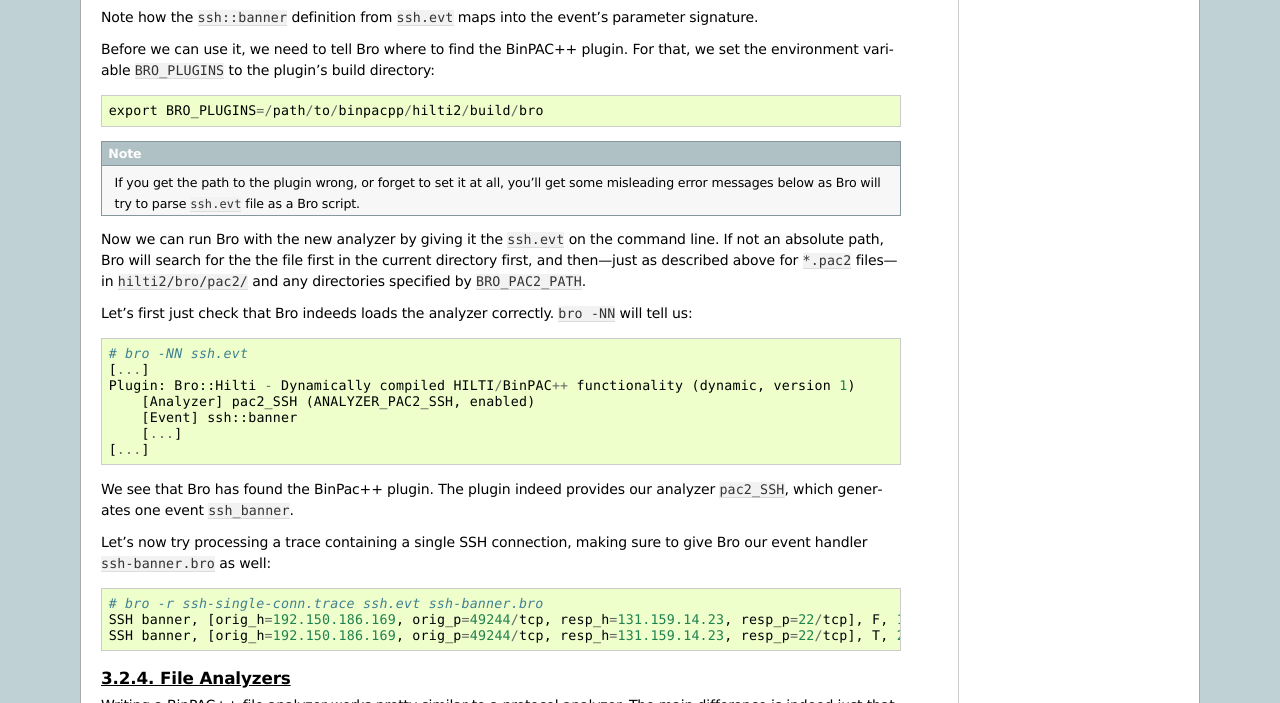
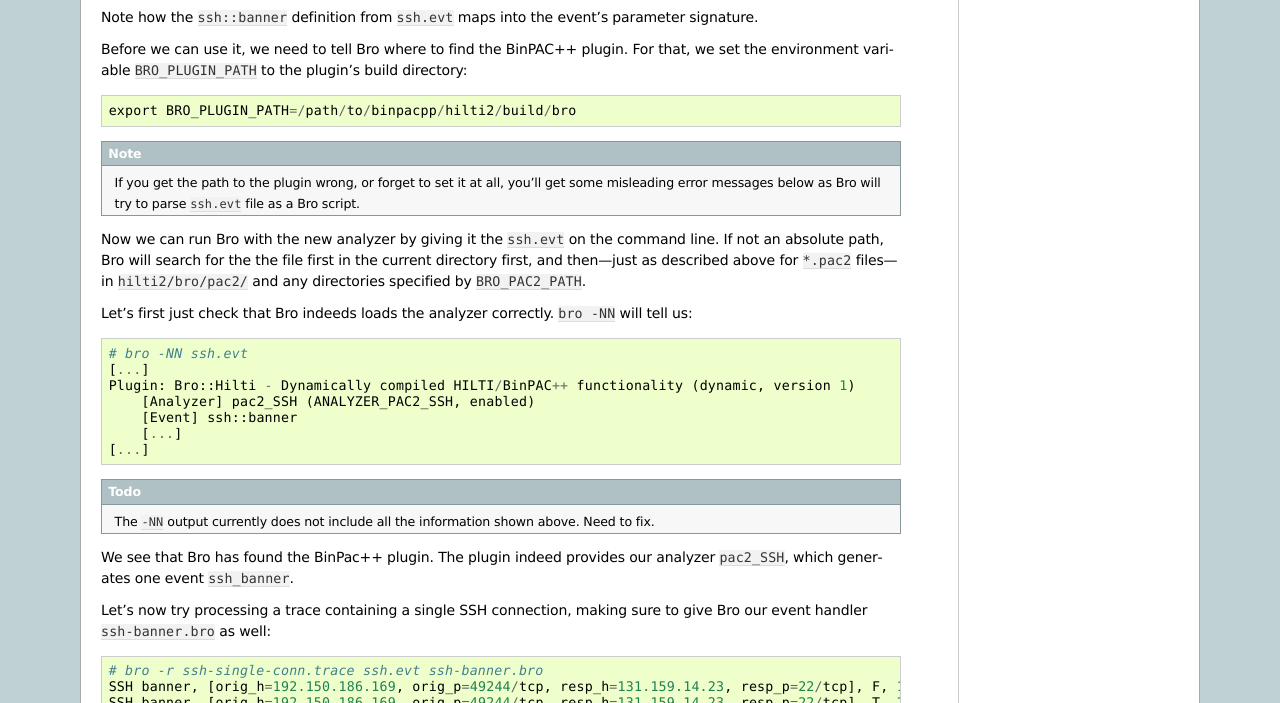
Before and after one commit to rsmmr/hilti, a Sphinx documentation site: the page built from doc/binpac/bro/index.rst, in a window 1280 px wide and 900 px high, scrolled down 2986 px, cut to the strip 197-900 px from the top of the window. Built offline with Sphinx 7.4.7, drawn with Linux system fonts in a browser that asks for light colours.

Commit message:
Checkpointing some not yet commited doc updates.

```diff
--- a/doc/binpac/bro/index.rst
+++ b/doc/binpac/bro/index.rst
@@ -207,10 +207,10 @@ Note how the ``ssh::banner`` definition from ``ssh.evt`` maps into the
 event's parameter signature.
 
 Before we can use it, we need to tell Bro where to find the BinPAC++
-plugin. For that, we set the environment variable ``BRO_PLUGINS`` to
+plugin. For that, we set the environment variable ``BRO_PLUGIN_PATH`` to
 the plugin's build directory::
 
-    export BRO_PLUGINS=/path/to/binpacpp/hilti2/build/bro
+    export BRO_PLUGIN_PATH=/path/to/binpacpp/hilti2/build/bro
 
 .. note::
 
@@ -234,6 +234,11 @@ Let's first just check that Bro indeeds loads the analyzer correctly.
         [Event] ssh::banner
         [...]
     [...]
+
+.. todo::
+
+    The ``-NN`` output currently does not include all the information
+    shown above. Need to fix.
 
 We see that Bro has found the BinPac++ plugin. The plugin indeed
 provides our analyzer ``pac2_SSH``, which generates one event
--- a/doc/scripts/pac2.py
+++ b/doc/scripts/pac2.py
@@ -108,6 +108,15 @@ class Pac2Type(Pac2Generic):
 
         return name
 
+class Pac2Function(Pac2Generic):
+    def handle_signature(self, sig, signode):
+        name = sig
+
+        if sig.find("::") > 0:
+            signode += nodes.strong("", name)
+
+        return name
+
 class Pac2MethodXRefRole(XRefRole):
     def process_link(self, env, refnode, has_explicit_title, title, target):
         i = title.find("::")
@@ -126,18 +135,21 @@ class Pac2Domain(Domain):
         'operator':    ObjType(l_('operator'), 'op'),
         'method':      ObjType(l_('method'),   'method'),
         'type':        ObjType(l_('type'),     'type'),
+        'function':    ObjType(l_('function'), 'function'),
     }
 
     directives = {
         'operator':      Pac2Operator,
         'method':        Pac2Method,
         'type':          Pac2Type,
+        'function':      Pac2Function,
     }
 
     roles = {
         'op':         XRefRole(),
         'method':     Pac2MethodXRefRole(),
         'type':       XRefRole(),
+        'function':   XRefRole(),
     }
 
     initial_data = {
```
Also changed, not shown: 1 other file.
